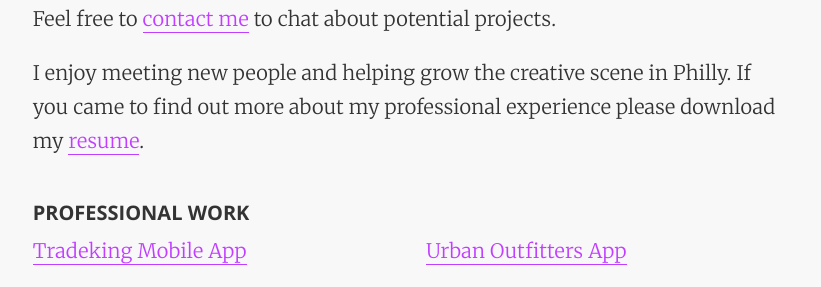
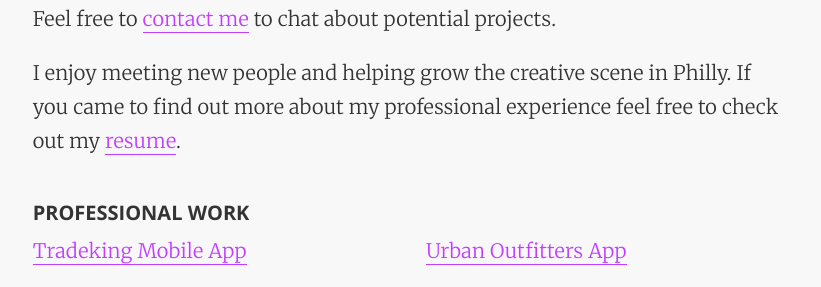
Before and after one commit to anguyen88/anguyen88.github.io, a Jekyll site: the page built from index.html, in a window 1280 px wide. Shown: the part 350-637 px from the top of the page, without its empty margins (229-1050 px from the left). Built offline with Jekyll 4.4.1, drawn with Linux system fonts in a browser that asks for light colours; nearby versions of some CDN libraries.

Commit message:
changed wording on homepage to view resume

```diff
--- a/index.html
+++ b/index.html
@@ -13,7 +13,7 @@ fulltitle: "Anthony Nguyen UX UI Designer"
 	<div class="small-12 large-8 large-offset-2 end columns">
 		<p>I'm an Art Director at <a href="http://www.freepeople.com" target="_blank">Free People</a> and head dreamer of <a href="http://www.phldesign.co" target="_blank">PHLDesign</a>.</p>
 		<p>I'm available for pro bono projects along with weekend and evening freelance. Feel free to <a href="mailto:hi@antnguyen.com" target="_blank">contact me</a> to chat about potential projects.</p>
-		<p>I enjoy meeting new people and helping grow the creative scene in Philly. If you came to find out more about my professional experience please download my <a href="/resume">resume</a>.</p>
+		<p>I enjoy meeting new people and helping grow the creative scene in Philly. If you came to find out more about my professional experience feel free to check out my <a href="/resume">resume</a>.</p>
 	</div>
 </div>
 <div class="row">
```
Also changed, not shown: 1 other file.
